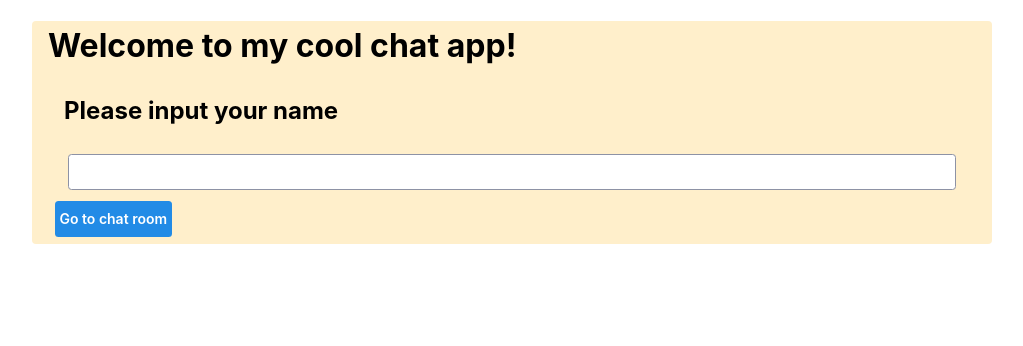
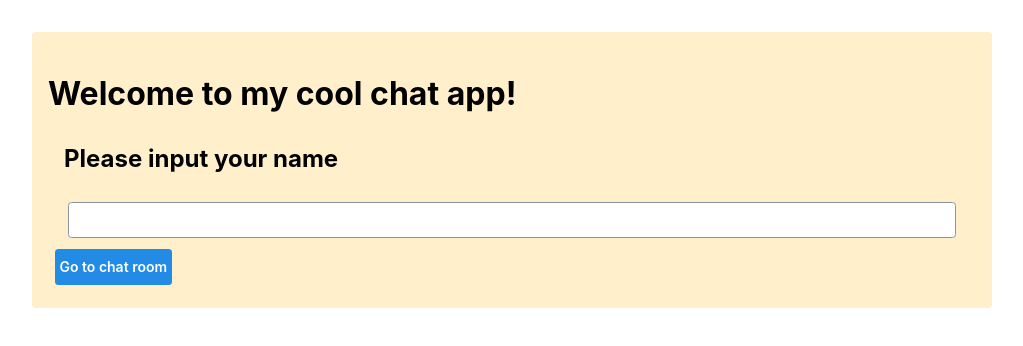
Before and after one commit to elkku26/chat26, a Next.js app in the folder frontend/: page / in a window 1280 px wide. Shown: the top 346 px of the page, without its empty margins (128-1151 px from the left). Built offline with nearby package versions, Linux system fonts and the light colour scheme; no server answers.

Commit message:
Fix reload bug

```diff
--- a/frontend/package.json
+++ b/frontend/package.json
@@ -19,6 +19,7 @@
     "react": "^19.0.0",
     "react-dom": "^19.0.0",
     "react-redux": "^9.2.0",
+    "react-tooltip": "^5.28.1",
     "uuid": "^11.1.0"
   },
   "devDependencies": {
--- a/frontend/src/app/page.tsx
+++ b/frontend/src/app/page.tsx
@@ -11,13 +11,14 @@ import {
   WSClientMessageKind,
 } from "../types/shared-types";
 import { selectUsers } from "@/lib/features/chatSlice";
-import { connect, send } from "@/lib/features/socketSlice";
+import { connect, disconnect, send } from "@/lib/features/socketSlice";
 import { Button, Container, Input, TextInput } from "@mantine/core";
 function Welcome() {
   const [username, setUsername] = useState("");
   const dispatch = useDispatch();
 
   useEffect(() => {
+    dispatch(disconnect());
     dispatch(connect()); //open Websocket connection
     //todo: possible race condition here?
   }, []);
@@ -26,8 +27,6 @@ function Welcome() {
 
   function goToChat() {
     dispatch(setUserName(username));
-
-    console.log("now we will go to chat!");
 
     //create and send new User to server
 
@@ -51,7 +50,7 @@ function Welcome() {
     <Container
       bg="orange.1"
       styles={{
-        root: { borderRadius: "0.25em" },
+        root: { borderRadius: "0.25em", marginTop: "2em", padding: "1em" },
       }}
     >
       <h1>Welcome to my cool chat app!</h1>
```
Also changed, not shown: frontend/src/components/ChatRoom.tsx (+9 -3 lines), 1 other file (tests, documents, lock files or other folders).
